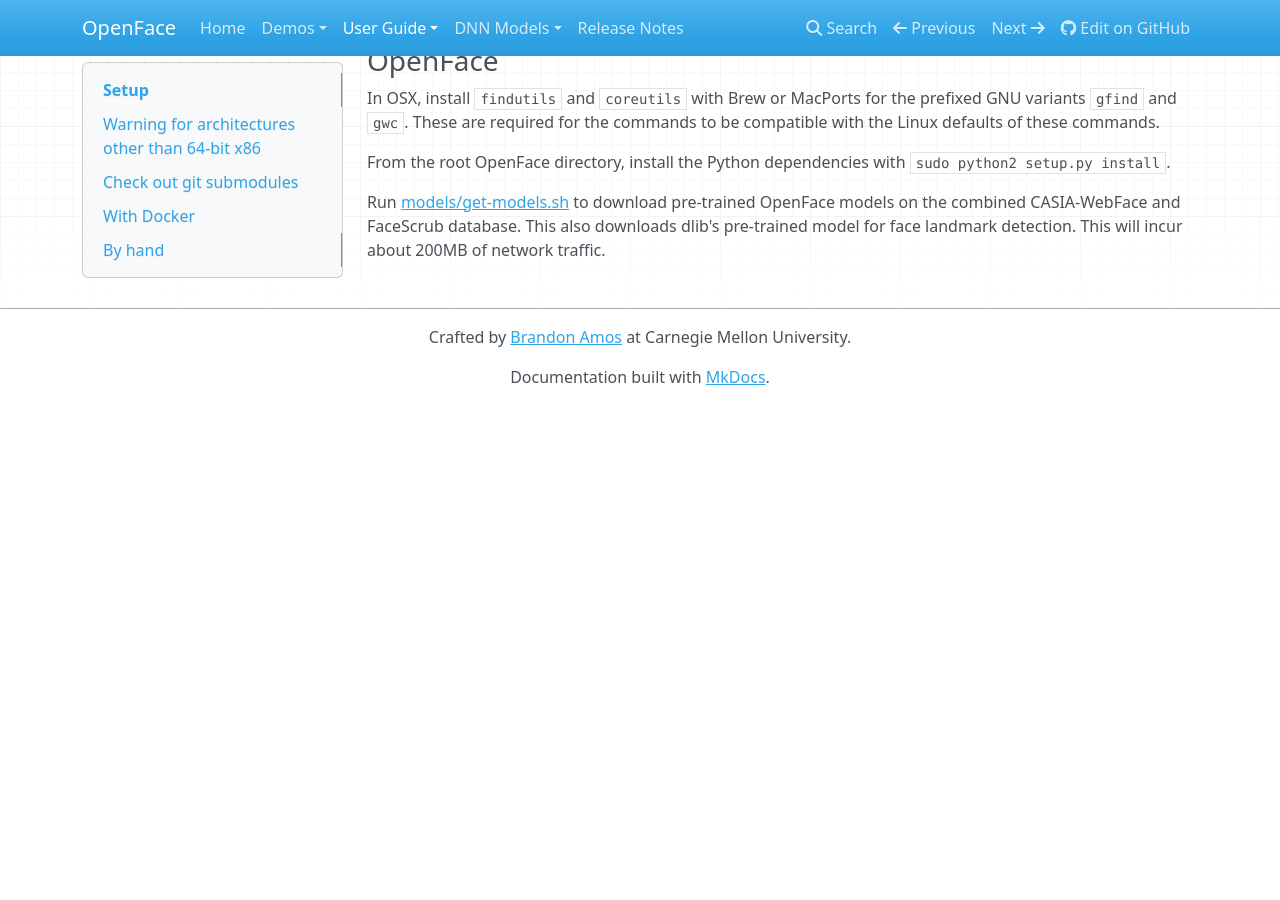
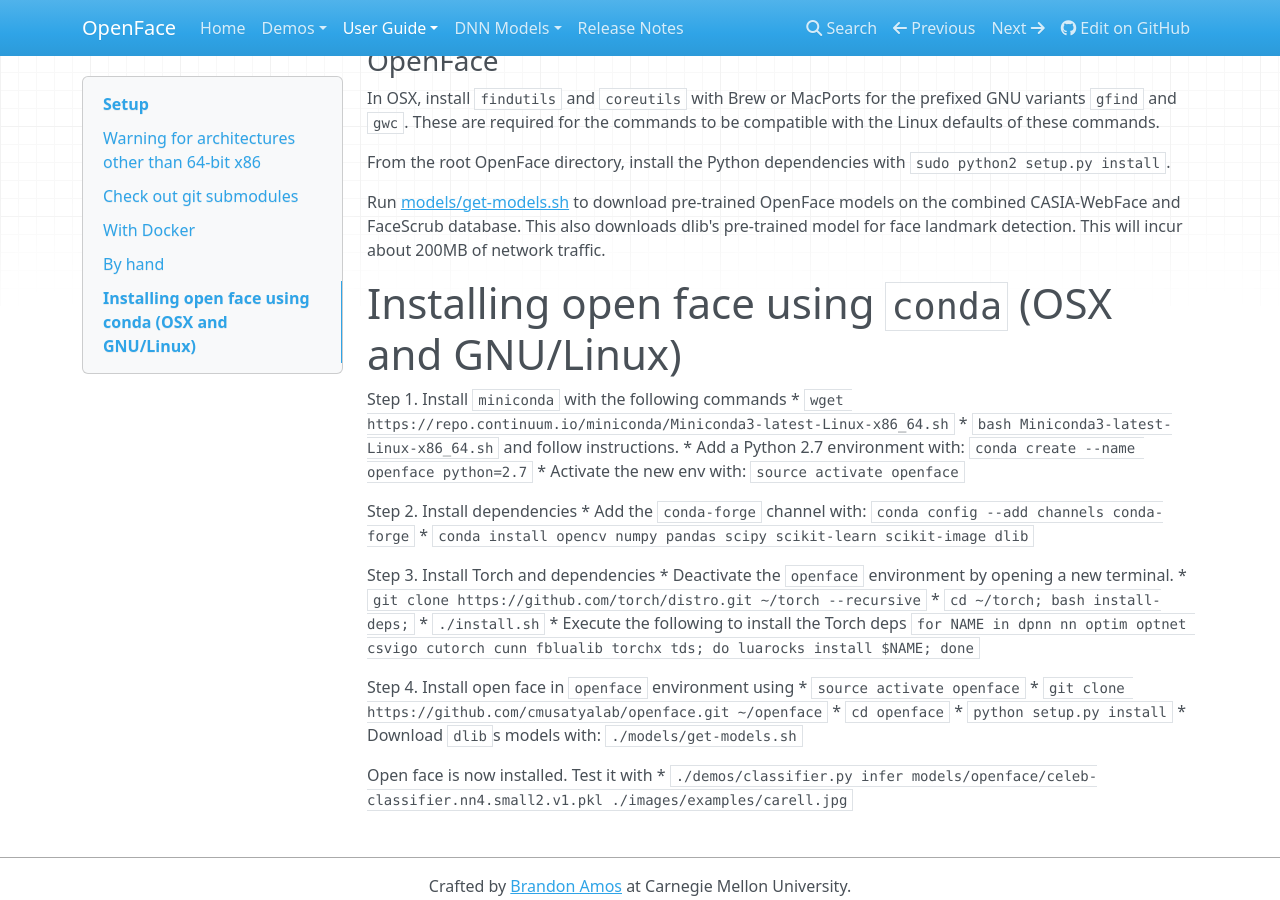
Before and after one commit to SuperAI520/Open-Face-Recognition, an MkDocs documentation site: the page built from docs/setup.md, in a window 1280 px wide and 900 px high, scrolled down 2936 px. Built offline with MkDocs 1.6.1, drawn with Linux system fonts in a browser that asks for light colours; nearby versions of some CDN libraries; old or Windows-style settings are respelled for this version of MkDocs; before the commit the page ends 3341 px from its top, so only the background shows below that.

Commit message:
Add installation instructions for installation with conda

```diff
--- a/docs/setup.md
+++ b/docs/setup.md
@@ -181,3 +181,33 @@
 models on the combined CASIA-WebFace and FaceScrub database.
 This also downloads dlib's pre-trained model for face landmark detection.
 This will incur about 200MB of network traffic.
+
+
+# Installing open face using `conda` (OSX and GNU/Linux)
+
+Step 1. Install `miniconda` with the following commands
+* `wget https://repo.continuum.io/miniconda/Miniconda3-latest-Linux-x86_64.sh`
+* `bash Miniconda3-latest-Linux-x86_64.sh` and follow instructions.
+* Add a Python 2.7 environment with: `conda create --name openface python=2.7`
+* Activate the new env with: `source activate openface`
+
+Step 2. Install dependencies
+* Add the `conda-forge` channel with: `conda config --add channels conda-forge`
+* `conda install opencv numpy pandas scipy scikit-learn scikit-image dlib`
+
+Step 3. Install Torch and dependencies
+* Deactivate the `openface` environment by opening a new terminal.
+* `git clone https://github.com/torch/distro.git ~/torch --recursive`
+* `cd ~/torch; bash install-deps;`
+* `./install.sh`
+* Execute the following to install the Torch deps `for NAME in dpnn nn optim optnet csvigo cutorch cunn fblualib torchx tds; do luarocks install $NAME; done`
+
+Step 4. Install open face in `openface` environment using
+* `source activate openface`
+* `git clone https://github.com/cmusatyalab/openface.git ~/openface`
+* `cd openface`
+* `python setup.py install`
+* Download `dlib`s models with: `./models/get-models.sh`
+
+Open face is now installed. Test it with
+* `./demos/classifier.py infer models/openface/celeb-classifier.nn4.small2.v1.pkl ./images/examples/carell.jpg`
```
